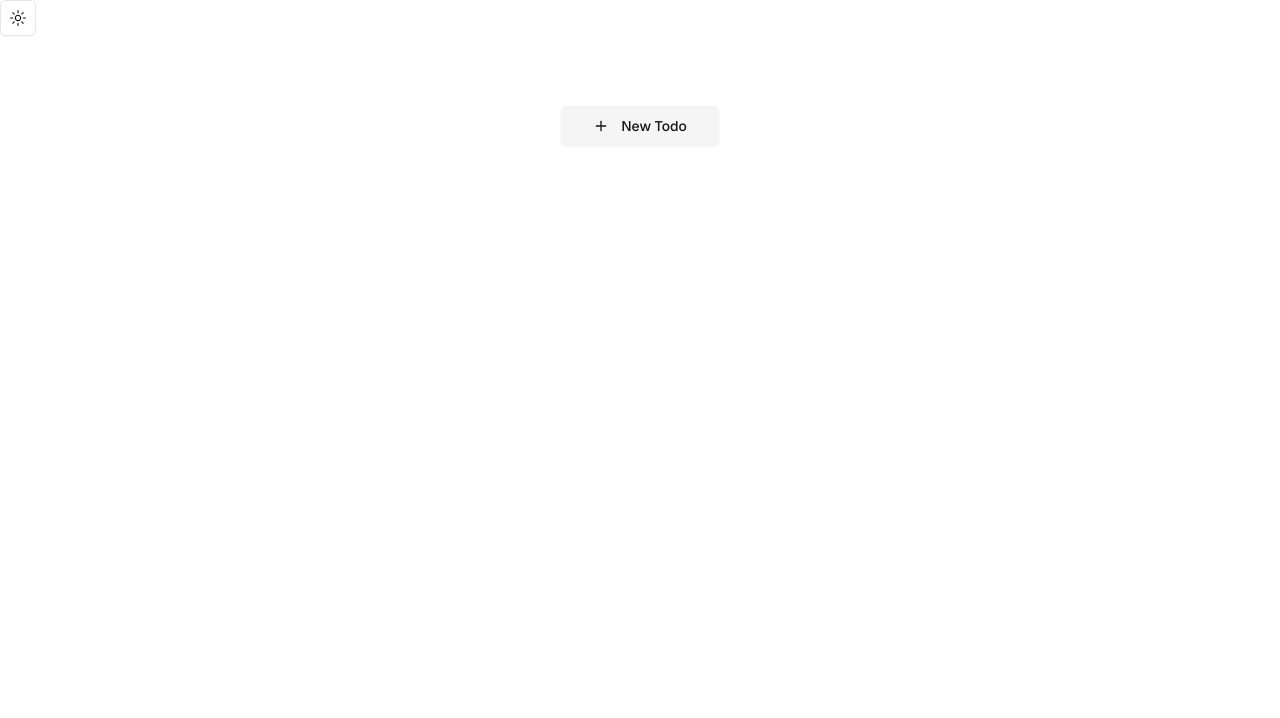
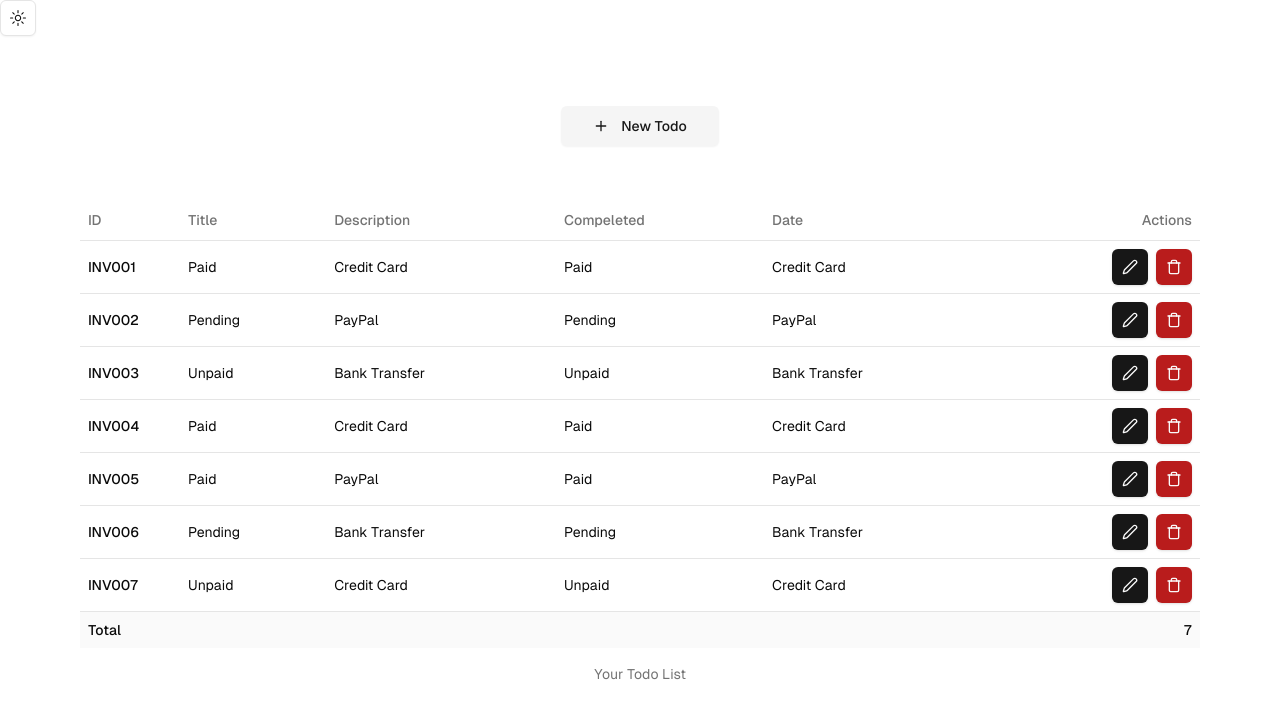
Before and after one commit to heba516/full_stack_todo, a Next.js app: page / in a window 1280 px wide. Shown: the top 718 px of the page. Built offline with nearby package versions, Linux system fonts and the light colour scheme.

Commit message:
create todo interface

```diff
--- a/app/page.tsx
+++ b/app/page.tsx
@@ -1,9 +1,11 @@
 import AddTodoForm from "@/components/AddTodoForm";
+import { TodosTable } from "@/components/TodosTable";
 
-export default function Home() {
+export default async function Home() {
   return (
     <div className="grid grid-rows-[20px_1fr_20px] items-center justify-items-center min-h-screen p-8 pb-20 gap-16 sm:p-20 font-[family-name:var(--font-geist-sans)]">
       <AddTodoForm />
+      <TodosTable />
     </div>
   );
 }
--- /dev/null
+++ b/components/TodosTable.tsx
@@ -0,0 +1,100 @@
+import {
+  Table,
+  TableBody,
+  TableCaption,
+  TableCell,
+  TableFooter,
+  TableHead,
+  TableHeader,
+  TableRow,
+} from "@/components/ui/table";
+import { Button } from "./ui/button";
+import { Pen, Trash } from "lucide-react";
+
+const invoices = [
+  {
+    invoice: "INV001",
+    paymentStatus: "Paid",
+    totalAmount: "$250.00",
+    paymentMethod: "Credit Card",
+  },
+  {
+    invoice: "INV002",
+    paymentStatus: "Pending",
+    totalAmount: "$150.00",
+    paymentMethod: "PayPal",
+  },
+  {
+    invoice: "INV003",
+    paymentStatus: "Unpaid",
+    totalAmount: "$350.00",
+    paymentMethod: "Bank Transfer",
+  },
+  {
+    invoice: "INV004",
+    paymentStatus: "Paid",
+    totalAmount: "$450.00",
+    paymentMethod: "Credit Card",
+  },
+  {
+    invoice: "INV005",
+    paymentStatus: "Paid",
+    totalAmount: "$550.00",
+    paymentMethod: "PayPal",
+  },
+  {
+    invoice: "INV006",
+    paymentStatus: "Pending",
+    totalAmount: "$200.00",
+    paymentMethod: "Bank Transfer",
+  },
+  {
+    invoice: "INV007",
+    paymentStatus: "Unpaid",
+    totalAmount: "$300.00",
+    paymentMethod: "Credit Card",
+  },
+];
+
+export function TodosTable() {
+  return (
+    <Table>
+      <TableCaption>Your Todo List</TableCaption>
+      <TableHeader>
+        <TableRow>
+          <TableHead className="w-[100px]">ID</TableHead>
+          <TableHead>Title</TableHead>
+          <TableHead>Description</TableHead>
+          <TableHead>Compeleted</TableHead>
+          <TableHead>Date</TableHead>
+          <TableHead className="text-right">Actions</TableHead>
+        </TableRow>
+      </TableHeader>
+      <TableBody>
+        {invoices.map((invoice) => (
+          <TableRow key={invoice.invoice}>
+            <TableCell className="font-medium">{invoice.invoice}</TableCell>
+            <TableCell>{invoice.paymentStatus}</TableCell>
+            <TableCell>{invoice.paymentMethod}</TableCell>
+            <TableCell>{invoice.paymentStatus}</TableCell>
+            <TableCell>{invoice.paymentMethod}</TableCell>
+            <TableCell className="flex items-center justify-end space-x-2">
+              <Button size={"icon"}>
+                <Pen />
+              </Button>
+              <Button size={"icon"} className="bg-red-700 hover:bg-red-800">
+                <Trash />
+              </Button>
+            </TableCell>
+          </TableRow>
+        ))}
+      </TableBody>
+      <TableFooter>
+        <TableRow>
+          <TableCell colSpan={5}>Total</TableCell>
+          <TableCell className="text-right">{invoices.length}</TableCell>
+        </TableRow>
+      </TableFooter>
+    </Table>
+  );
+}
--- /dev/null
+++ b/components/ui/table.tsx
@@ -0,0 +1,120 @@
+import * as React from "react"
+
+import { cn } from "@/lib/utils"
+
+const Table = React.forwardRef<
+  HTMLTableElement,
+  React.HTMLAttributes<HTMLTableElement>
+>(({ className, ...props }, ref) => (
+  <div className="relative w-full overflow-auto">
+    <table
+      ref={ref}
+      className={cn("w-full caption-bottom text-sm", className)}
+      {...props}
+    />
+  </div>
+))
+Table.displayName = "Table"
+
+const TableHeader = React.forwardRef<
+  HTMLTableSectionElement,
+  React.HTMLAttributes<HTMLTableSectionElement>
+>(({ className, ...props }, ref) => (
+  <thead ref={ref} className={cn("[&_tr]:border-b", className)} {...props} />
+))
+TableHeader.displayName = "TableHeader"
+
+const TableBody = React.forwardRef<
+  HTMLTableSectionElement,
+  React.HTMLAttributes<HTMLTableSectionElement>
+>(({ className, ...props }, ref) => (
+  <tbody
+    ref={ref}
+    className={cn("[&_tr:last-child]:border-0", className)}
+    {...props}
+  />
+))
+TableBody.displayName = "TableBody"
+
+const TableFooter = React.forwardRef<
+  HTMLTableSectionElement,
+  React.HTMLAttributes<HTMLTableSectionElement>
+>(({ className, ...props }, ref) => (
+  <tfoot
+    ref={ref}
+    className={cn(
+      "border-t bg-muted/50 font-medium [&>tr]:last:border-b-0",
+      className
+    )}
+    {...props}
+  />
+))
+TableFooter.displayName = "TableFooter"
+
+const TableRow = React.forwardRef<
+  HTMLTableRowElement,
+  React.HTMLAttributes<HTMLTableRowElement>
+>(({ className, ...props }, ref) => (
+  <tr
+    ref={ref}
+    className={cn(
+      "border-b transition-colors hover:bg-muted/50 data-[state=selected]:bg-muted",
+      className
+    )}
+    {...props}
+  />
+))
+TableRow.displayName = "TableRow"
+
+const TableHead = React.forwardRef<
+  HTMLTableCellElement,
+  React.ThHTMLAttributes<HTMLTableCellElement>
+>(({ className, ...props }, ref) => (
+  <th
+    ref={ref}
+    className={cn(
+      "h-10 px-2 text-left align-middle font-medium text-muted-foreground [&:has([role=checkbox])]:pr-0 [&>[role=checkbox]]:translate-y-[2px]",
+      className
+    )}
+    {...props}
+  />
+))
+TableHead.displayName = "TableHead"
+
+const TableCell = React.forwardRef<
+  HTMLTableCellElement,
+  React.TdHTMLAttributes<HTMLTableCellElement>
+>(({ className, ...props }, ref) => (
+  <td
+    ref={ref}
+    className={cn(
+      "p-2 align-middle [&:has([role=checkbox])]:pr-0 [&>[role=checkbox]]:translate-y-[2px]",
+      className
+    )}
+    {...props}
+  />
+))
+TableCell.displayName = "TableCell"
+
+const TableCaption = React.forwardRef<
+  HTMLTableCaptionElement,
+  React.HTMLAttributes<HTMLTableCaptionElement>
+>(({ className, ...props }, ref) => (
+  <caption
+    ref={ref}
+    className={cn("mt-4 text-sm text-muted-foreground", className)}
+    {...props}
+  />
+))
+TableCaption.displayName = "TableCaption"
+
+export {
+  Table,
+  TableHeader,
+  TableBody,
+  TableFooter,
+  TableHead,
+  TableRow,
+  TableCell,
+  TableCaption,
+}
```
Also changed, not shown: interfaces/index.ts (added, +7 -0 lines).
